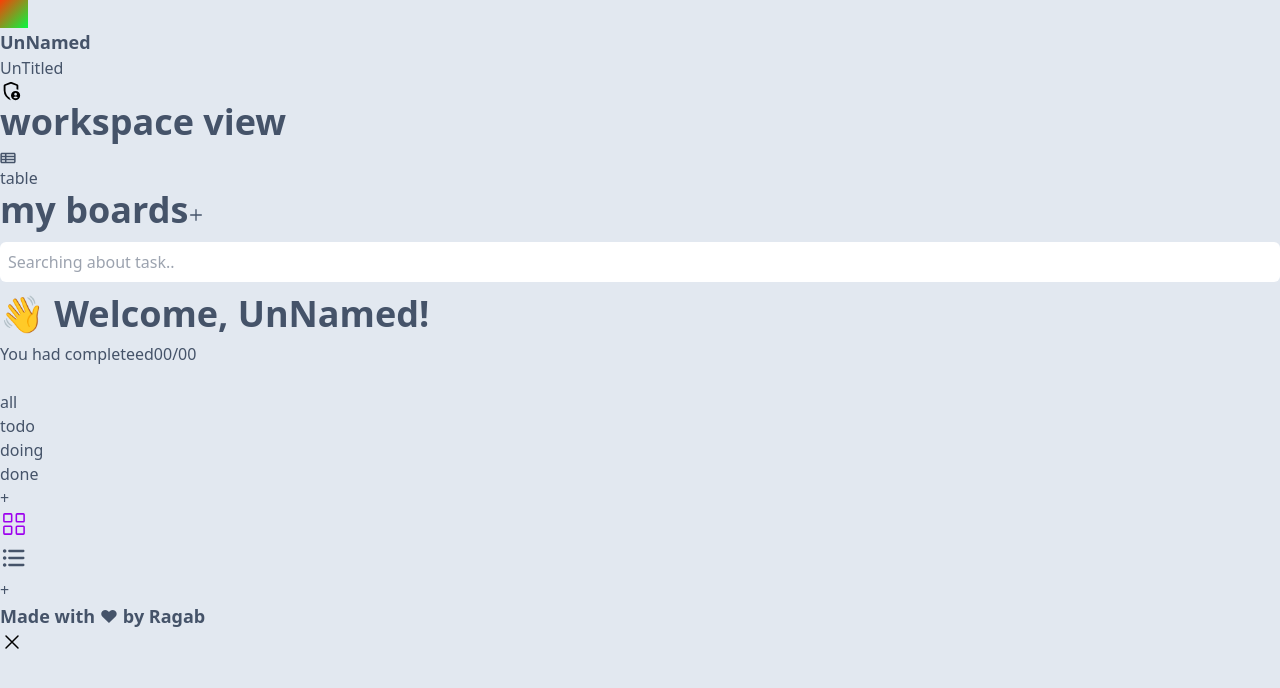
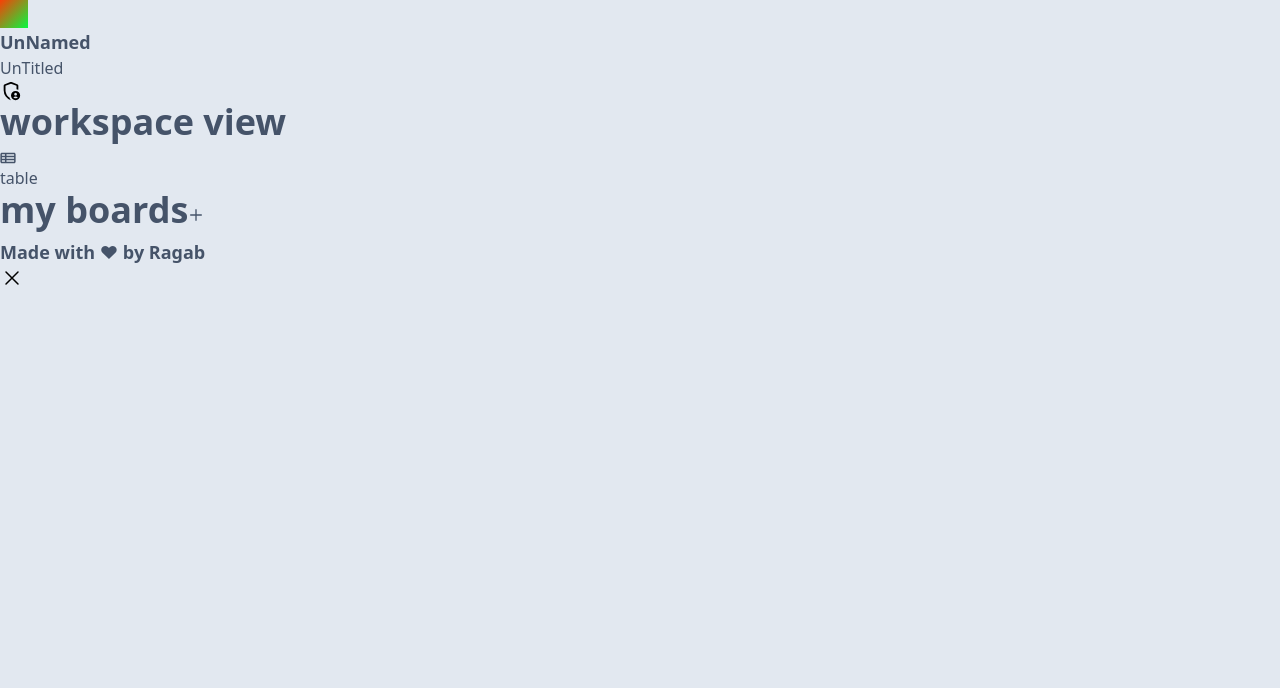
Before and after one commit to ragab0/Task-Manager-Fullstack, a Next.js app: page /board/board1 in a window 1280 px wide. Shown: the top 688 px of the page. Built offline with nearby package versions, Linux system fonts and the light colour scheme.

Commit message:
Update progress, tasks filter, and fix default value of task select

```diff
--- /dev/null
+++ b/src/app/board/[boardId]/components/ClientSide/ClientSide.js
@@ -0,0 +1,35 @@
+"use client";
+
+import Header from "@/components/Header/Header";
+import Tasks from "@/components/Tasks/Tasks";
+import ReduxProvider from "@/providers/ReduxProvider";
+import { useSelector } from "react-redux";
+
+/**
+ * since we don't use remote db - third party, api - we'll use the use client
+ * from this point direct till we move to a server side db;
+ *
+ */
+
+function ClientSideComp({ paramId }) {
+  const { boards } = useSelector((state) => state.board);
+
+  if (!boards.find((b) => b.id === paramId)) {
+    return <></>;
+  }
+
+  return (
+    <div>
+      <Header />
+      <Tasks />
+    </div>
+  );
+}
+
+export default function ClientSide({ paramId }) {
+  return (
+    <ReduxProvider>
+      <ClientSideComp paramId={paramId} />
+    </ReduxProvider>
+  );
+}
--- a/src/app/board/[boardId]/page.js
+++ b/src/app/board/[boardId]/page.js
@@ -1,12 +1,12 @@
-import Header from "@/components/Header/Header";
-import Tasks from "@/components/Tasks/Tasks";
-import React from "react";
+import ClientSide from "./components/ClientSide/ClientSide";
 
-export default function BoardPage() {
-  return (
-    <>
-      <Header />
-      <Tasks />
-    </>
-  );
+export async function generateMetadata({ params: { boardId } }) {
+  return {
+    title: `${boardId} - Tod`,
+    icon: "/favicon.ico",
+  };
 }
+
+export default function BoardPage({ params: { boardId } }) {
+  return <ClientSide boardId={boardId} />;
+}
--- a/src/app/layout.js
+++ b/src/app/layout.js
@@ -1,5 +1,5 @@
+import "./globals.css";
 import Modals from "@/components/Modals/Modals";
-import "./globals.css";
 import Footer from "@/components/Footer/Footer";
 import Sidebar from "@/components/Sidebar/Sidebar";
 import SidebarViewBtn from "@/components/SidebarViewBtn/SidebarViewBtn";
--- a/src/app/page.js
+++ b/src/app/page.js
@@ -1,5 +1,3 @@
-import Header from "@/components/Header/Header";
-import Tasks from "@/components/Tasks/Tasks";
 import ProfilePage from "./profile/page";
 
 export default function HomePage() {
--- a/src/assets/imgs/index.js
+++ b/src/assets/imgs/index.js
@@ -16,6 +16,7 @@ import vector from "./Vector.svg";
 import list from "./list.svg";
 import sort from "./sort.svg";
 import admin from "./admin.svg";
+import notFound from "./NotFound.png";
 
 import ViewSquares from "./ViewSquares.js";
 import ViewPaillers from "./ViewPaillers.js";
@@ -41,6 +42,7 @@ export const imgs = {
   list,
   sort,
   admin,
+  notFound,
 };
 
 export const svgs = {
--- a/src/components/Folders/Folders.js
+++ b/src/components/Folders/Folders.js
@@ -5,18 +5,17 @@ import { filterActions } from "@/toolkits/features/filter/filterSlice";
 import ReduxProvider from "../../providers/ReduxProvider";
 
 function FoldersBody() {
-  const appDispatch = useDispatch();
-  const { isResetting } = useSelector((state) => state.filter);
+  const dispatch = useDispatch();
+  const { isResetting, currentDir } = useSelector((state) => state.filter);
 
   const backedRefChecker = useRef(null);
   const backedRef = useRef(null);
   const firstItemRef = useRef(null);
   const { folders } = useSelector((state) => state.folder);
-  const { currentDir } = useSelector((state) => state.filter);
 
   function folHandler(value) {
-    // appDispatch(filterActions.currentDirSetter(e.target.closest("span").name))
-    appDispatch(filterActions.currentDirSetter(value));
+    // dispatch(filterActions.currentDirSetter(e.target.closest("span").name))
+    dispatch(filterActions.currentDirSetter(value));
   }
 
   function enterHandler(e) {
@@ -54,6 +53,10 @@ function FoldersBody() {
     [isResetting]
   );
 
+  useEffect(function () {
+    firstItemRef.current.click();
+  }, []);
+
   return (
     <div className="folders overflow-auto">
       <ul className="inline-flex items-center gap-2 me-2 pb-2 relative">
@@ -65,22 +68,21 @@ function FoldersBody() {
           ref={backedRef}
           className="folders__backed animate-growing bg-mainClr absolute top-0 left-0 rounded-md z-[-1] transition-all"
         ></div>
-        {[...folders].map((a, i) => (
+        {[...folders].map((f, i) => (
           <li
             key={i}
             // draggable
             onClick={clickHandler}
-            ref={i === 0 ? firstItemRef : null}
-            className={`rounded-md ${i === 0 ? "active-main" : ""}`}
+            ref={f === currentDir ? firstItemRef : null}
             onMouseEnter={enterHandler}
             onMouseLeave={leaveHandler}
           >
             <span
-              name={a.toLocaleLowerCase()}
+              name={f.toLocaleLowerCase()}
               className={`block cursor-pointer py-3 px-9 rounded-lg capitalize`}
-              onClick={() => folHandler(a)}
+              onClick={() => folHandler(f)}
             >
-              {a}
+              {f}
             </span>
           </li>
         ))}
--- a/src/components/Header/Header.js
+++ b/src/components/Header/Header.js
@@ -14,7 +14,7 @@ function HeaderBody() {
   const progressRef = useRef(null);
   const { isSettings } = useSelector((state) => state.main);
   const { currentSearch } = useSelector((state) => state.filter);
-  const { currentTasksList } = useSelector((state) => state.task);
+  const { tasksList = [] } = useSelector((state) => state.task);
   const {
     userFormData: { name },
   } = useSelector((state) => state.user);
@@ -46,9 +46,11 @@ function HeaderBody() {
     [isSettings]
   );
 
-  const currentLength = currentTasksList.length;
-  const currentProgress =
-    currentTasksList.reduce((p, c) => p + +c.isCompleted, 0) || 0;
+  const currentLength = tasksList.length;
+  const currentProgress = tasksList.reduce(
+    (p, c) => p + (c.folder === "done" ? 1 : 0),
+    0
+  );
 
   return (
     <header>
--- a/src/components/ModalTaskForm/ModalTaskForm.js
+++ b/src/components/ModalTaskForm/ModalTaskForm.js
@@ -87,11 +87,7 @@ export default function ModalTaskForm({ isUpdateModal = false, payload }) {
             <Controller
               name={"folder"}
               control={control}
-              // defaultValue={
-              //   isTempBaordType
-              //     ? options.find((o) => o.value === isTempBaordType)?.value
-              //     : undefined
-              // }
+              defaultValue={folders.find((f) => f === payload?.task.folder)}
               rules={{
                 required: `folder is required!`,
               }}
@@ -99,12 +95,16 @@ export default function ModalTaskForm({ isUpdateModal = false, payload }) {
                 <Select
                   {...field}
                   options={folders
-                    ?.filter((v) => v !== "all")
-                    .map((v) => ({
-                      label: v,
-                      value: v,
+                    ?.filter((f) => f !== "all")
+                    .map((f) => ({
+                      label: f,
+                      value: f,
                     }))}
-                  value={folders.find((o) => o.value === field.value)}
+                  value={
+                    field.value
+                      ? { label: field.value, value: field.value }
+                      : null
+                  }
                   onChange={(selectedOption) =>
                     field.onChange(selectedOption.value)
                   }
--- a/src/components/Tasks/Tasks.js
+++ b/src/components/Tasks/Tasks.js
@@ -37,21 +37,21 @@ function TasksBody() {
 
   useEffect(
     function () {
-      // const filteredPayload = tasksList.filter((task) => {
-      //   let cDateVal = String(currentDate).toLocaleLowerCase(),
-      //     cSearch = String(currentSearch).toLocaleLowerCase(),
-      //     cDir = String(currentDir).toLocaleLowerCase();
-      //   let taskFolder = String(task.folder).toLocaleLowerCase(),
-      //     taskTitle = String(task.title).toLocaleLowerCase(),
-      //     taskDate = new Date(Date.parse(task.fullDate));
-      //   return (
-      //     (cDateVal === "all" || taskDate >= getPeriodByName(cDateVal)) &&
-      //     taskTitle.includes(cSearch) &&
-      //     (cDir === "all" || cDir === taskFolder)
-      //   );
-      // });
-      // const sortedPayload = getSortingVersion(filteredPayload, currentSort);
-      // appDispatch(taskActions.currentTasksListSetter(sortedPayload));
+      const filteredPayload = tasksList.filter((task) => {
+        let cDateVal = String(currentDate).toLocaleLowerCase(),
+          cSearch = String(currentSearch).toLocaleLowerCase(),
+          cDir = String(currentDir).toLocaleLowerCase();
+        let taskFolder = String(task.folder).toLocaleLowerCase(),
+          taskTitle = String(task.title).toLocaleLowerCase(),
+          taskDate = new Date(Date.parse(task.fullDate));
+        return (
+          (cDateVal === "all" || taskDate >= getPeriodByName(cDateVal)) &&
+          taskTitle.includes(cSearch) &&
+          (cDir === "all" || cDir === taskFolder)
+        );
+      });
+      const sortedPayload = getSortingVersion(filteredPayload, currentSort);
+      appDispatch(taskActions.currentTasksListSetter({ list: sortedPayload }));
     },
     [filterState, tasksList]
   );
@@ -59,7 +59,7 @@ function TasksBody() {
   // xl:grid-cols-3 lg:grid-cols-2
   return (
     <div className={`tasks flex flex-wrap gap-5 my-10`}>
-      {tasksList.map((task, i) => {
+      {currentTasksList.map((task, i) => {
         const { title, name, id, desc, date, color: clr } = task;
         return (
           <article
--- a/src/toolkits/features/task/taskSlice.js
+++ b/src/toolkits/features/task/taskSlice.js
@@ -3,7 +3,6 @@ const { createSlice, nanoid } = require("@reduxjs/toolkit");
 const initialState = {
   tasksList: [],
   currentTasksList: [],
-  isTaskEditted: false,
   taskFormData: {
     name: null,
     date: null,
@@ -30,6 +29,9 @@ const taskSlice = createSlice({
         (t) => t.id !== action.payload?.id
       );
     },
+    currentTasksListSetter: function (state, action) {
+      state.currentTasksList = action.payload.list;
+    },
   },
 });
 
```
Also changed, not shown: src/assets/imgs/NotFound.png (added).
